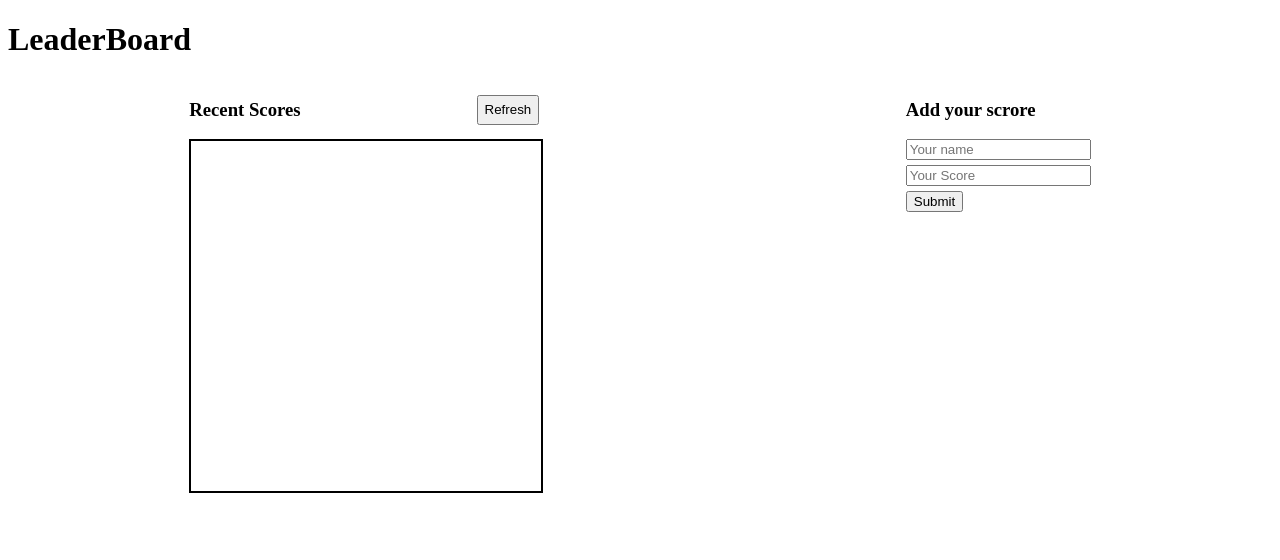
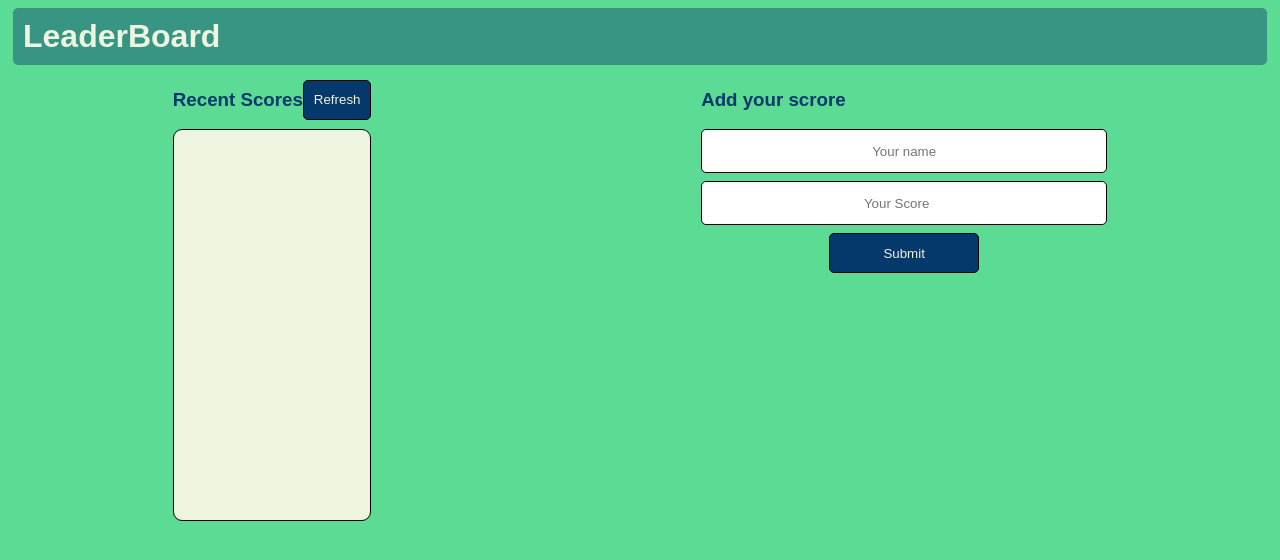
Before and after one commit to ZabihullahNooriWardak/LeaderBoard, a website built with webpack: page src/index.html in a window 1280 px wide. Built offline with nearby package versions, Linux system fonts and the light colour scheme; no server answers.

Commit message:
style added

```diff
--- a/src/index.html
+++ b/src/index.html
@@ -14,15 +14,18 @@
       <h3>Recent Scores</h3>
       <button id="refresh">Refresh</button>
     </div>
-    <div class="allScores"></div>
+    <div class="allScores">
+    </div>
     </div>
     <div class="left">
       <form action="">
         <h3>Add your scrore</h3>
+      <div class="inputContainer">
         <input id="name" type="text" placeholder="Your name">
         <input id="score" type="number" placeholder="Your Score">
 
         <input id="submit" type="submit">
+      </div>
 
       </form>
 
--- a/src/style.css
+++ b/src/style.css
@@ -1,6 +1,29 @@
 input {
   display: block;
-  margin-bottom: 5px;
+  margin-bottom: 8px;
+  width: 400px;
+  height: 40px;
+  border-radius: 5px;
+  border: 0.2px solid black;
+  text-align: center;
+}
+
+.inputContainer {
+  display: flex;
+  flex-direction: column;
+  align-items: center;
+}
+
+input#submit {
+  transition: all 0.4s ease-in;
+  color: rgb(237, 245, 224);
+  background-color: #05386b;
+  width: 150px;
+}
+
+#submit:hover {
+  color: black;
+  background-color: white;
 }
 
 div#dynamic {
@@ -8,21 +31,54 @@ div#dynamic {
   justify-content: space-around;
 }
 
+h3,
+p {
+  font-family: sans-serif;
+  color: rgb(5, 57, 107);
+}
+
+h1 {
+  color: rgb(237, 245, 224);
+  background-color: rgb(56, 149, 131);
+  font-family: sans-serif;
+  border-radius: 5px;
+  margin: 5px;
+  padding: 10px;
+}
+
+body {
+  background-color: rgb(92, 219, 148);
+}
+
 .allScores {
-  border: 2px solid black;
-  width: 350px;
   min-height: 350px;
+  border-radius: 9px;
+  border: 0.2px solid black;
+  width: auto;
+  padding: 20px;
+  background-color: rgb(237, 245, 224);
 }
 
 .header {
   display: flex;
-  width: 350px;
+  width: auto;
   justify-content: space-between;
   align-items: center;
 }
 
 button {
-  height: 30px;
+  transition: all 0.4s ease-in;
+  color: rgb(237, 245, 224);
+  background-color: #05386b;
+  height: 40px;
+  border-radius: 5px;
+  border: 0.2px solid black;
+  padding: 10px;
+}
+
+button:hover {
+  color: black;
+  background-color: white;
 }
 
 .container {
```
